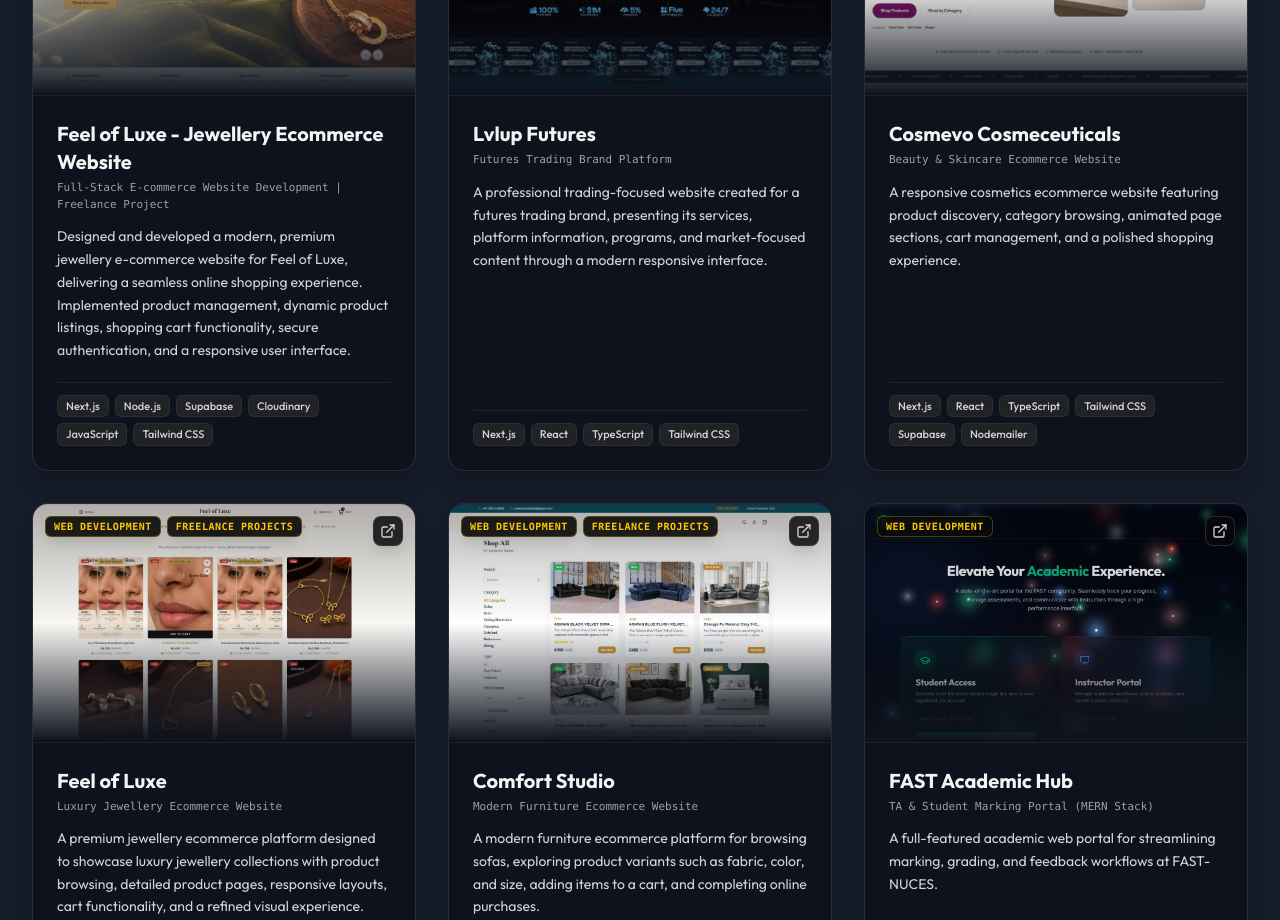
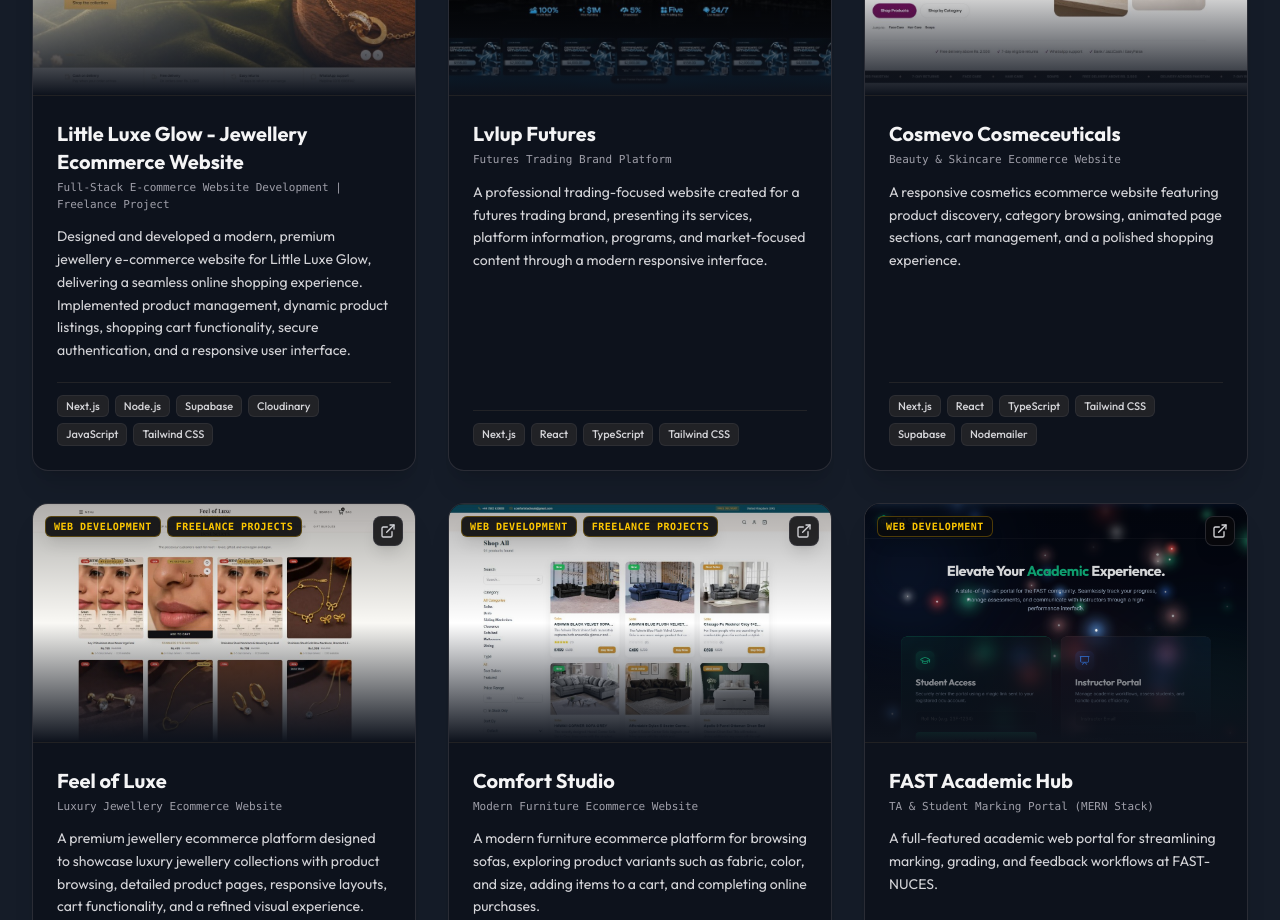
Before and after one commit to NumanAsghar901/Portfolio, a React (Vite) app: page / in a window 1280 px wide. Shown: the part 2820-3740 px from the top of the page. Built offline with nearby package versions, Linux system fonts and the light colour scheme; no server answers.

Commit message:
Update src/data.ts via Admin Panel [auto-deploy]

```diff
--- a/src/data.ts
+++ b/src/data.ts
@@ -8,7 +8,7 @@ import invoiceGenImg from './assets/images/na-invoice-generator.png';
 import memoryGameImg from './assets/images/memory-matching-game.png';
 import industrialWebImg from './assets/images/industrial-website.png';
 
-export const CODEBASE_DATA_VERSION = '1794134160172';
+export const CODEBASE_DATA_VERSION = '1794134941781';
 
 export const personalInfo = {
   "name": "Muhammad Numan Asghar",
@@ -176,9 +176,9 @@ export const defaultProjectCategories: ProjectCategory[] = [
 export const projectsData: Project[] = [
   {
     "id": "proj-1794133305299",
-    "title": "Feel of Luxe - Jewellery Ecommerce Website",
+    "title": "Little Luxe Glow - Jewellery Ecommerce Website",
     "subtitle": "Full-Stack E-commerce Website Development | Freelance Project",
-    "description": "Designed and developed a modern, premium jewellery e-commerce website for Feel of Luxe, delivering a seamless online shopping experience. Implemented product management, dynamic product listings, shopping cart functionality, secure authentication, and a responsive user interface. ",
+    "description": "Designed and developed a modern, premium jewellery e-commerce website for Little Luxe Glow, delivering a seamless online shopping experience. Implemented product management, dynamic product listings, shopping cart functionality, secure authentication, and a responsive user interface. ",
     "category": "web",
     "categories": [
       "web",
@@ -193,7 +193,7 @@ export const projectsData: Project[] = [
       "Tailwind CSS"
     ],
     "imageUrl": "/uploads/project-proj-1794133305299-1794133425159.jpg",
-    "liveUrl": "https://www.feelofluxe.com/",
+    "liveUrl": "https://www.littleluxeglow.com/",
     "githubUrl": ""
   },
   {
```
